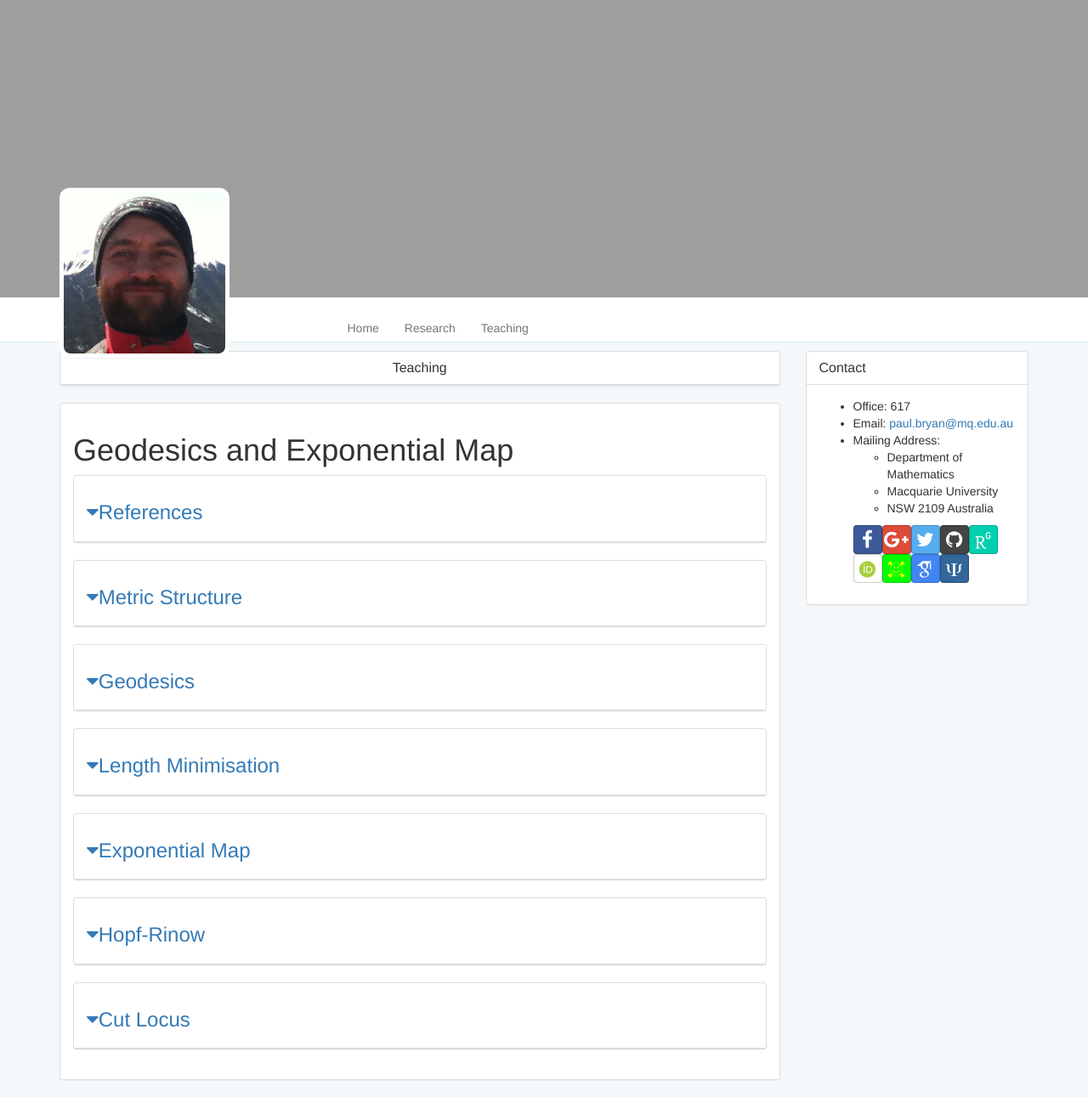
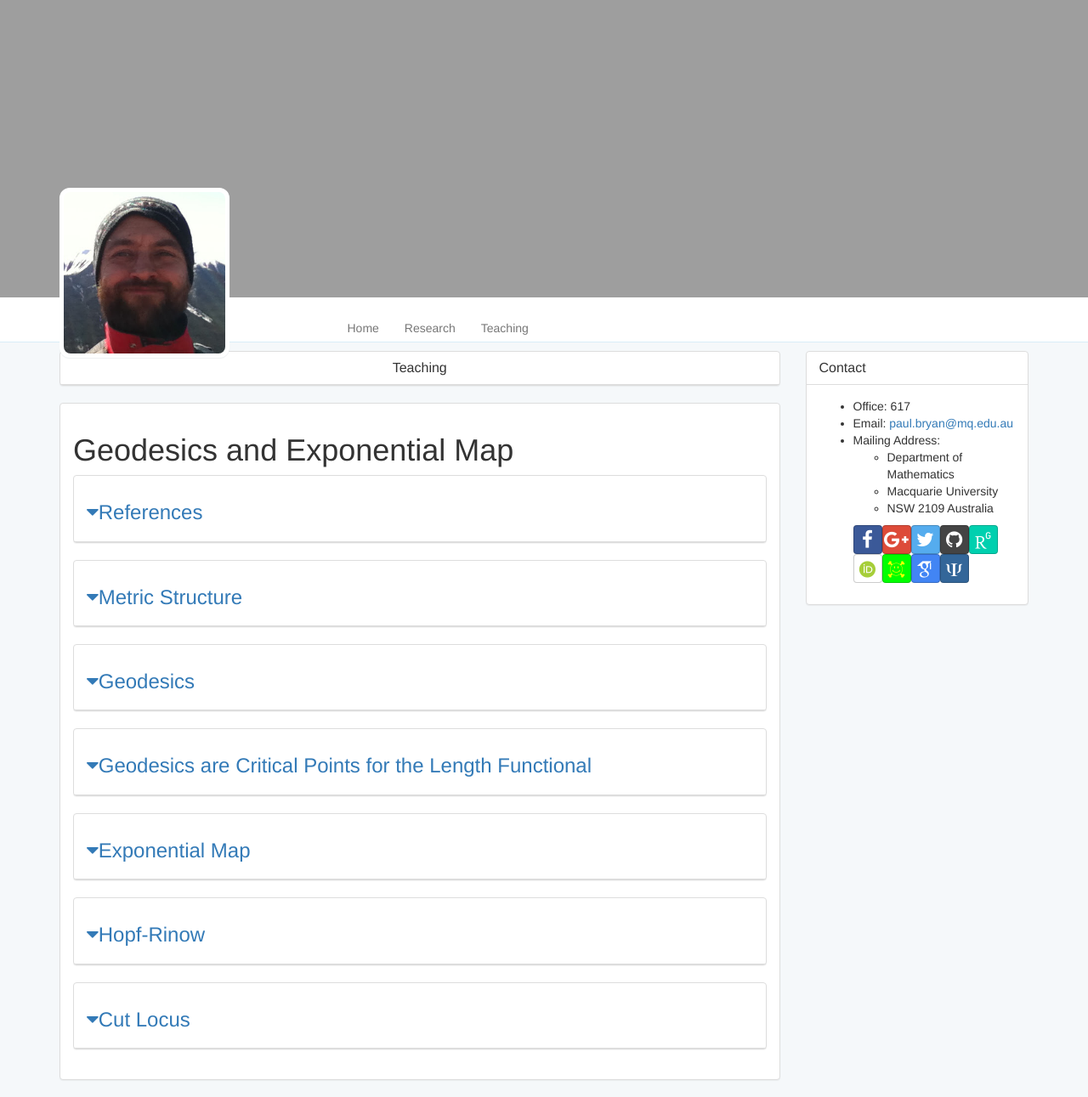
Before and after one commit to pabryan/pabryan.github.io, a Jekyll site: the page built from teaching/amsi_ws_2018/l01/index.html, in a window 1280 px wide. Shown: the whole page at 85% size. Built offline with Jekyll 4.4.1, drawn with Linux system fonts in a browser that asks for light colours; some web fonts are replaced; formulas are drawn with MathJax 3.

Commit message:
Updated amsi_ws_2018 lectures.

```diff
--- a/_includes/teaching/amsi_ws_2018/l01/lecture01.html
+++ b/_includes/teaching/amsi_ws_2018/l01/lecture01.html
@@ -3,10 +3,10 @@
 
 <div class="panel panel-default notes-panel">
 <div class="panel-heading">
-<h3><a href="#notes-section-org7d7e7bf" data-toggle="collapse" class="notes-toggle"><i class="notes-arrow fa fa-caret-down px-1"></i>References</a>
+<h3><a href="#notes-section-org451f42e" data-toggle="collapse" class="notes-toggle"><i class="notes-arrow fa fa-caret-down px-1"></i>References</a>
 </h3>
 </div>
-<div id="notes-section-org7d7e7bf" class="panel-collapse collapse">
+<div id="notes-section-org451f42e" class="panel-collapse collapse">
 <div class="panel-body">
 <div class="outline-text-2" id="text-1">
 <ul class="org-ul">
@@ -22,10 +22,10 @@
 
 <div class="panel panel-default notes-panel">
 <div class="panel-heading">
-<h3><a href="#notes-section-org0384019" data-toggle="collapse" class="notes-toggle"><i class="notes-arrow fa fa-caret-down px-1"></i>Metric Structure</a>
+<h3><a href="#notes-section-org9eda078" data-toggle="collapse" class="notes-toggle"><i class="notes-arrow fa fa-caret-down px-1"></i>Metric Structure</a>
 </h3>
 </div>
-<div id="notes-section-org0384019" class="panel-collapse collapse">
+<div id="notes-section-org9eda078" class="panel-collapse collapse">
 <div class="panel-body">
 <div class="outline-text-2" id="text-2">
 <div class="defn">
@@ -86,10 +86,10 @@
 
 <div class="panel panel-default notes-panel">
 <div class="panel-heading">
-<h3><a href="#notes-section-orgf8507a5" data-toggle="collapse" class="notes-toggle"><i class="notes-arrow fa fa-caret-down px-1"></i>Geodesics</a>
+<h3><a href="#notes-section-orge81fdf5" data-toggle="collapse" class="notes-toggle"><i class="notes-arrow fa fa-caret-down px-1"></i>Geodesics</a>
 </h3>
 </div>
-<div id="notes-section-orgf8507a5" class="panel-collapse collapse">
+<div id="notes-section-orge81fdf5" class="panel-collapse collapse">
 <div class="panel-body">
 <div class="outline-text-2" id="text-3">
 <p>
@@ -147,7 +147,7 @@
 </p>
 
 <p>
-The proof is about ODE's on manifolds which are typically done in local coordinates. A coordinate free proof can be given by considering the <i>geodesic flow</i> on the tangent bundle. This is quite an important perspective that we will consider in <a href="#orgbe1004f">Exponential Map</a> to obtain smooth dependence on \(x\) and \(X\). I don't know how to produce a coordinate free proof without working on the tangent bundle since the geodesic ODE is a second order system and to turn it into a system of first order ODE's in order to apply local existence and uniqueness theory, one defines variables \(V = &gamma;') which is in the tangent bundle. Let me know if there's another way to do it coordinate free!
+The proof is about ODE's on manifolds which are typically done in local coordinates. A coordinate free proof can be given by considering the <i>geodesic flow</i> on the tangent bundle. This is quite an important perspective that we will consider in <a href="#org2dc33f4">Exponential Map</a> to obtain smooth dependence on \(x\) and \(X\). I don't know how to produce a coordinate free proof without working on the tangent bundle since the geodesic ODE is a second order system and to turn it into a system of first order ODE's in order to apply local existence and uniqueness theory, one defines variables \(V = &gamma;') which is in the tangent bundle. Let me know if there's another way to do it coordinate free!
 </p>
 
 <div class="proof">
@@ -237,10 +237,10 @@
 
 <div class="panel panel-default notes-panel">
 <div class="panel-heading">
-<h3><a href="#notes-section-orgb5070c6" data-toggle="collapse" class="notes-toggle"><i class="notes-arrow fa fa-caret-down px-1"></i>Length Minimisation</a>
+<h3><a href="#notes-section-org35e8720" data-toggle="collapse" class="notes-toggle"><i class="notes-arrow fa fa-caret-down px-1"></i>Geodesics are Critical Points for the Length Functional</a>
 </h3>
 </div>
-<div id="notes-section-orgb5070c6" class="panel-collapse collapse">
+<div id="notes-section-org35e8720" class="panel-collapse collapse">
 <div class="panel-body">
 <div class="outline-text-2" id="text-4">
 <p>
@@ -263,18 +263,25 @@
 </div>
 
 <p>
-Let us give the proof of the first part here since it involves calculating variations of curves which will be important later so this is a good opportunity to get accustomed to such variations.
+For now we just give a proof of the first part since it involves calculating variations of curves which will be important later so this is a good opportunity to get accustomed to such variations.
 </p>
 
 <p>
-The proof of the second part is more delicate and will be discussed below in <a href="#orgbe1004f">Exponential Map</a>.
+The proof of the second part is more delicate and will be discussed below in <a href="#org2dc33f4">Exponential Map</a>.
 </p>
 
-<div class="proof">
 <p>
-<i>First part only</i>.
+The first part follows immediately from the following:
 </p>
 
+<div class="lem">
+<p>
+The Euler-Lagrange equation for the length function with fixed end points is precisely the geodesic equation.
+</p>
+
+</div>
+
+<div class="proof">
 <p>
 A <i>variation</i> of \(\gamma\) is a map
 \[
@@ -295,18 +302,15 @@
 \[
 \gamma_s(t) = F(t, s).
 \]
-Then \(\gamma_0 = \gamma\) and \(\gamma_s(0) = \gamma_0(0)\), \(\gamma_s(1) = \gamma_0(1)\). Since each \(\gamma_s\) has the same endpoints as \(\gamma\) and \(\gamma\) minimises length between these points, the function
-\[
-s \mapsto L_s := L(\gamma_s)
-\]
-has a minimum at \(s = 0\) hence
-\[
-\partial_s|_{t=0} L_s = 0.
-\]
+Then \(\gamma_0 = \gamma\) and \(\gamma_s(0) = \gamma_0(0)\), \(\gamma_s(1) = \gamma_0(1)\).
 </p>
 
 <p>
-That is, <i>the first variation of \(L\) vanishes at \(s = 0\)</i>. Now we compute this variation. For notation, let's write
+The curve \(\gamma\) is a <i>critical point</i> for \(L\) among variations with fixed endpoints precisely when
+\[
+\partial_s|_{s=0} L(\gamma_t) = 0
+\]
+for all variations with \(\gamma_0 = \gamma\). That is, precisely when <i>the first variation of \(L\) vanishes at \(s = 0\)</i>. Now we compute this variation. For notation, let's write
 \[
 T(s, t) = F_{\ast} \partial_t = \partial_t F (s, t), \quad S(s, t) = F_{\ast} \partial_s = \partial_s F.
 \]
@@ -330,20 +334,33 @@
 
 <p>
 Notice that by commuting derivatives we may evaluate at \(s=0\) because now we are differentiating with respect to \(t\) and not \(s\). Then we use metric compatability once more to move the derivatives off the variation vector
+</p>
+\begin{align*}
+\partial_s L_s|_{s=0} &= \frac{1}{L(\gamma)} \int \partial_t [g(S_0, T_0)] dt - g(S_0, \nabla_{T_0} T_0) dt \\
+&= g(S_0, T_0)|_{t=0}^1 - \frac{1}{L(\gamma)} \int g(S_0, \nabla_{T_0} T_0) dt.
+\end{align*}
+
+<p>
+But notice that since our variation fixes the endpoints,
 \[
-\partial_s L_s|_{s=0} = \frac{1}{L(\gamma)} \int g(\nabla_{T_0} T_0, S) dt.
+S_0(0) = \partial_s|_{s=0} F(0, s) = \partial_s|_{s=0} \gamma(0) = 0
+\]
+and similarly \(S_0(1) = 0\).
+</p>
+
+<p>
+Therefore,
+\[
+\partial_s L_s|_{s=0} = - \frac{1}{L(\gamma)} \int g(S_0, \nabla_{T_0} T_0) dt.
+\]
+In other words,
+\[
+dL_{\gamma} (S_0) = -\frac{1}{L(\gamma)} \int g(\nabla_{T_0} T_0, S_0) dt.
 \]
 </p>
 
 <p>
-In other words,
-\[
-dL_{\gamma} (S) = \frac{1}{L(\gamma)} \int g(\nabla_{T_0} T_0, S) dt.
-\]
-</p>
-
-<p>
-Since this is true for every vector field \(S\) along \(\gamma\) with \(S(0) = 0, S(1) = 0\), we find that
+Since \(dL_{\gamma} (S_0) = 0\) for every vector field \(S_0\) along \(\gamma\) with \(S(0) = 0, S(1) = 0\), we find that
 \[
 \nabla_{\gamma'} \gamma' = \nabla_{T_0} T_0 = 0
 \]
@@ -352,16 +369,21 @@
 
 </div>
 
-<div class="rem">
 <p>
-Another way of saying this is that Euler-Lagrange equation for the length functional of curves with fixed end points \(x, y \in M\) is precisely the geodesic equation. <b>The critical points of the length functional are geodesics</b>.
+The first part of the length minimisation theorem - that if a curve \(\gamma\) minimises length then it is a geodesic - follows since then for any variation fixing the endpoints, each \(\gamma_s\) has the same endpoints as \(\gamma\) which minimises length between these points. Thus the function
+\[
+s \mapsto L_s := L(\gamma_s)
+\]
+has a local minimum at \(s = 0\) and the first derivative test implies
+\[
+\partial_s|_{t=0} L_s = 0.
+\]
+The lemma now applies to conclude that \(\gamma\) is a geodesic.
 </p>
 
-</div>
-
-<p>
-A few of the steps above weren't fully justified so here are some exercises to justify them.
-</p>
+<ul class="org-ul">
+<li>A few of the steps above weren't fully justified so here are some exercises to justify them.</li>
+</ul>
 
 <p>
 First, given a \(\gamma\), variations may be constructed in several ways.
@@ -407,10 +429,10 @@
 
 <div class="panel panel-default notes-panel">
 <div class="panel-heading">
-<h3><a href="#notes-section-orgbe1004f" data-toggle="collapse" class="notes-toggle"><i class="notes-arrow fa fa-caret-down px-1"></i>Exponential Map</a>
+<h3><a href="#notes-section-org2dc33f4" data-toggle="collapse" class="notes-toggle"><i class="notes-arrow fa fa-caret-down px-1"></i>Exponential Map</a>
 </h3>
 </div>
-<div id="notes-section-orgbe1004f" class="panel-collapse collapse">
+<div id="notes-section-org2dc33f4" class="panel-collapse collapse">
 <div class="panel-body">
 
 </div>
@@ -418,10 +440,10 @@
 </div>
 <div class="panel panel-default notes-panel">
 <div class="panel-heading">
-<h3><a href="#notes-section-org79e0eaa" data-toggle="collapse" class="notes-toggle"><i class="notes-arrow fa fa-caret-down px-1"></i>Hopf-Rinow</a>
+<h3><a href="#notes-section-orgeed152a" data-toggle="collapse" class="notes-toggle"><i class="notes-arrow fa fa-caret-down px-1"></i>Hopf-Rinow</a>
 </h3>
 </div>
-<div id="notes-section-org79e0eaa" class="panel-collapse collapse">
+<div id="notes-section-orgeed152a" class="panel-collapse collapse">
 <div class="panel-body">
 
 </div>
@@ -429,10 +451,10 @@
 </div>
 <div class="panel panel-default notes-panel">
 <div class="panel-heading">
-<h3><a href="#notes-section-orgf00e87b" data-toggle="collapse" class="notes-toggle"><i class="notes-arrow fa fa-caret-down px-1"></i>Cut Locus</a>
+<h3><a href="#notes-section-orga2437d1" data-toggle="collapse" class="notes-toggle"><i class="notes-arrow fa fa-caret-down px-1"></i>Cut Locus</a>
 </h3>
 </div>
-<div id="notes-section-orgf00e87b" class="panel-collapse collapse">
+<div id="notes-section-orga2437d1" class="panel-collapse collapse">
 <div class="panel-body">
 
 </div>
```
